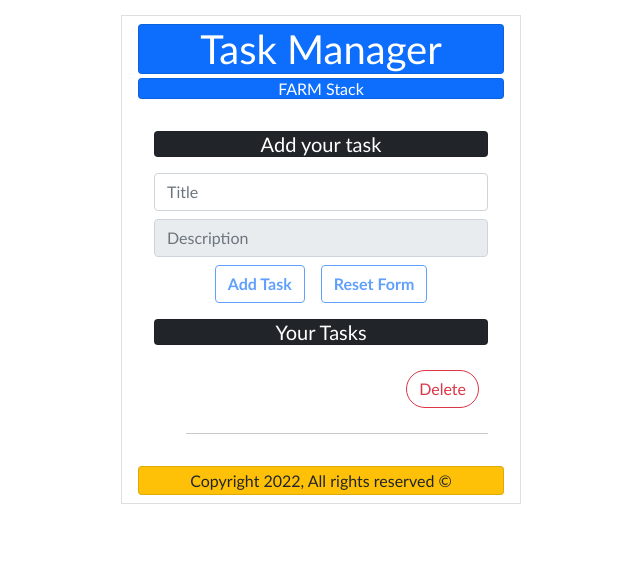
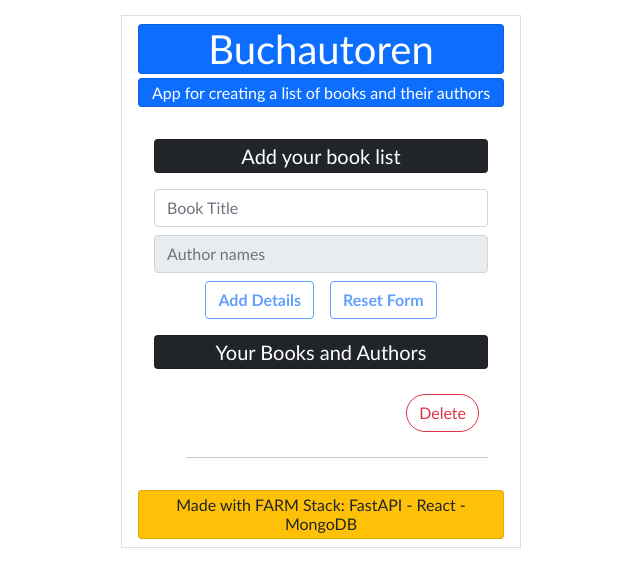
Before and after one commit to shahkv95/buchautoren, a React (Create React App) app in the folder frontend/: page / in a window 1280 px wide. Shown: the top 578 px of the page, without its empty margins (319-959 px from the left). Built offline with nearby package versions, Linux system fonts and the light colour scheme; no server answers.

Commit message:
updated the semantics in frontend

```diff
--- a/frontend/src/App.js
+++ b/frontend/src/App.js
@@ -30,33 +30,33 @@ function App() {
   return (
       <div className= "App list-group-item justify-content-center align-items-center mx-auto" style={{"width": "400px", "backgroundColor": "white", "marginTop": "15px"}}>
 
-        <h1 className= "card text-white bg-primary mb-1" styleName="max-width: 20rem;">Task Manager</h1>
+        <h1 className= "card text-white bg-primary mb-1" styleName="max-width: 20rem;">Buchautoren</h1>
 
-        <h6 className= "card text-white bg-primary mb-3">FARM Stack</h6>
+        <h6 className= "card text-white bg-primary mb-3 pt-1 pb-1">App for creating a list of books and their authors</h6>
 
         <div className= "card-body">
 
-          <h5 className= "card text-white bg-dark mb-3">Add your task</h5>
+          <h5 className= "card text-white bg-dark mb-3  pt-1 pb-1">Add your book list</h5>
 
           <form className= "card-text">
 
-            <input className= "mb-2 form-control titleIn" placeholder='Title' onChange={event => setTitle(event.target.value)} value={title} required/>
+            <input className= "mb-2 form-control titleIn" placeholder='Book Title' onChange={event => setTitle(event.target.value)} value={title} required/>
 
-            <input className= "mb-2 form-control descIn" placeholder='Description' onChange={event => setDesc(event.target.value)} ref={descInput} disabled={title === ""}/>
+            <input className= "mb-2 form-control descIn" placeholder='Author names' onChange={event => setDesc(event.target.value)} ref={descInput} disabled={title === ""}/>
 
-            <button className= "btn btn-outline-primary mx-2 mb-3" style={{"font-weight": "bold"}} onClick={addTodoHandler} disabled={title === ""}>Add Task</button>
+            <button className= "btn btn-outline-primary mx-2 mb-3" style={{"font-weight": "bold"}} onClick={addTodoHandler} disabled={title === ""}>Add Details</button>
 
             <button className= "btn btn-outline-primary mx-2 mb-3" style={{"font-weight": "bold"}} onClick={clearInput} disabled={desc === ""}>Reset Form</button>
 
           </form>
 
-          <h5 className= "card text-white bg-dark mb-3">Your Tasks</h5>
+          <h5 className= "card text-white bg-dark mb-3 pt-1 pb-1">Your Books and Authors</h5>
 
           <div>
             <TodoView todoList={todoList}/>
           </div>
         </div>
-        <h6 className= "card text-dark bg-warning mb-0 py-1">Copyright 2022, All rights reserved &copy;</h6>
+        <h6 className= "card text-dark bg-warning mb-0 py-1">Made with FARM Stack: FastAPI - React - MongoDB</h6>
       </div>
   );
 }
```
